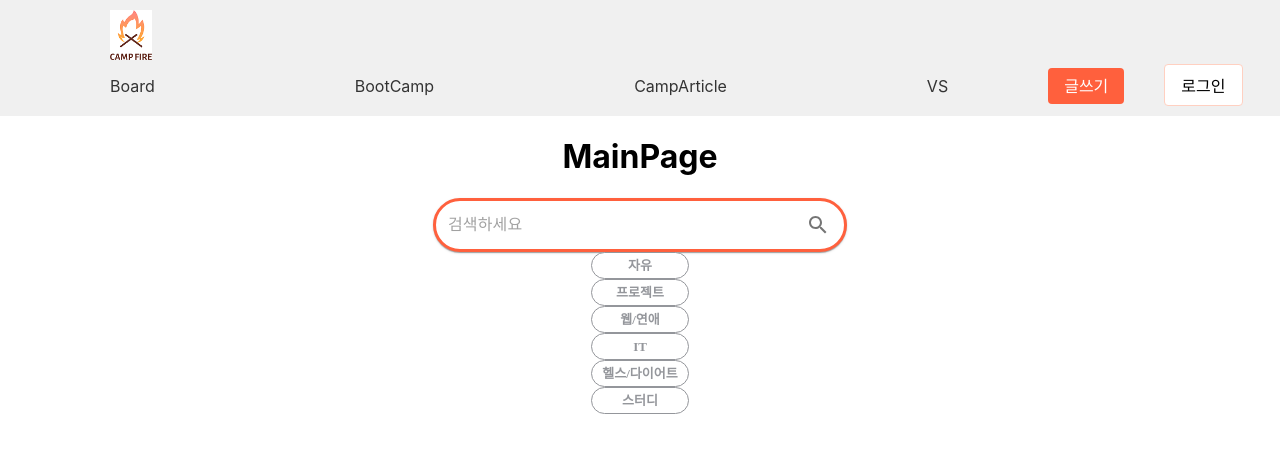
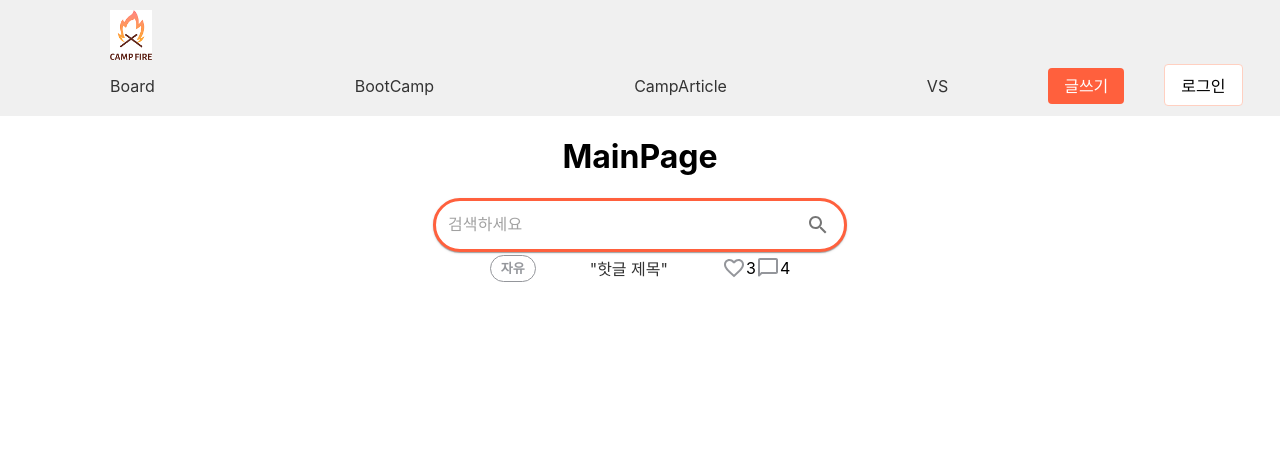
Before and after one commit to hehezune/BootCampFire-Front-end, a React (Create React App) app in the folder bootcampfire/: page / in a window 1280 px wide. Shown: the top 452 px of the page. Built offline with nearby package versions, Linux system fonts and the light colour scheme.

Commit message:
버튼 부 수정

```diff
--- a/bootcampfire/package.json
+++ b/bootcampfire/package.json
@@ -3,6 +3,8 @@
   "version": "0.1.0",
   "private": true,
   "dependencies": {
+    "@emotion/react": "^11.11.1",
+    "@emotion/styled": "^11.11.0",
     "@mui/icons-material": "^5.14.1",
     "@mui/material": "^5.14.1",
     "@mui/styled-engine-sc": "^5.12.0",
@@ -21,6 +23,7 @@
     "react-redux": "^8.1.1",
     "react-router-dom": "6",
     "react-scripts": "5.0.1",
+    "react-table": "^7.8.0",
     "redux": "^4.2.1",
     "sort-by": "^1.2.0",
     "styled-components": "^5.3.11",
--- a/bootcampfire/src/App.tsx
+++ b/bootcampfire/src/App.tsx
@@ -6,10 +6,13 @@ import BootCamp from './pages/BootCamp';
 import CampArticle from './pages/CampArticle';
 import VS from './pages/VS';
 import MainPage from './pages/MainPage/MainPage';
+import store from './store';
+import { Provider } from 'react-redux';
 
 export default function App() {
   return (
     <div>
+      <Provider store={store}>
         <nav>
           <Nav />
         </nav>
@@ -22,6 +25,7 @@ export default function App() {
             <Route path="/VS" element={<VS />} />
           </Routes>
         </main>
+      </Provider>
     </div>
   );
 }
--- a/bootcampfire/src/components/MainPage/HotBoard.tsx
+++ b/bootcampfire/src/components/MainPage/HotBoard.tsx
@@ -1,15 +1,61 @@
+import FavoriteBorderIcon from '@mui/icons-material/FavoriteBorder';
+import ChatBubbleOutlineRoundedIcon from '@mui/icons-material/ChatBubbleOutlineRounded';
 import styled from 'styled-components';
-import A2Container from '../Bootcamp/Tag_Styled';
+import A2 from '../Bootcamp/Tag';
+import HotContent from './HotContent';
+const Container = styled.div`
+  /* Add any styles for the container div */
+`;
+
+const Table = styled.table`
+  /* Add any styles for the table */
+`;
+
+const Row = styled.tr`
+  /* Add any styles for the table row */
+`;
+
+const Cell = styled.td`
+  /* Add any styles for the table cell */
+`;
+
+const IconWrapper = styled.div`
+  display: flex;
+  align-items: center;
+`;
+
+const StyledFavoriteBorderIcon = styled(FavoriteBorderIcon)`
+  color: #94969b;
+`;
+
+const StyledChatBubbleOutlineRoundedIcon = styled(ChatBubbleOutlineRoundedIcon)`
+  color: #94969b;
+`;
 
 export default function HotBoard() {
   return (
     <div>
-      <A2Container>{'자유'}</A2Container>
-      <A2Container>{'프로젝트'}</A2Container>
-      <A2Container>{'웹/연애'}</A2Container>
-      <A2Container>{'IT'}</A2Container>
-      <A2Container>{'헬스/다이어트'}</A2Container>
-      <A2Container>{'스터디'}</A2Container>
+      <Container>
+        <Table>
+          <tbody>
+            <Row>
+              <Cell>
+                <A2 text={'자유'} />
+              </Cell>
+              <Cell>
+                <HotContent link={'../../pages/MyPage/MyPage.tsx'} text={'핫글 제목'}>
+                  "핫글 제목"
+                </HotContent>
+              </Cell>
+              <Cell>
+                <IconWrapper>
+                  <StyledFavoriteBorderIcon /> 3 <StyledChatBubbleOutlineRoundedIcon /> 4
+                </IconWrapper>
+              </Cell>
+            </Row>
+          </tbody>
+        </Table>
+      </Container>
     </div>
   );
 }
--- /dev/null
+++ b/bootcampfire/src/components/MainPage/HotContent.tsx
@@ -0,0 +1,28 @@
+import { Link } from 'react-router-dom';
+import styled from 'styled-components';
+
+const HotContentContainer = styled(Link)`
+  margin: 0 50px; /* 여기에 간격을 조절할 수 있습니다 */
+  color: #333;
+  text-decoration: none;
+
+  &:hover {
+    text-decoration: underline;
+  }
+`;
+
+interface ContentProps {
+  text: string;
+  link: string;
+  children?: React.ReactNode; // Add 'children' prop to ContentProps
+}
+
+const HotContent: React.FC<ContentProps> = ({ text, link, children }) => {
+  return (
+    <div>
+      <HotContentContainer to={link}>{children || text}</HotContentContainer>
+    </div>
+  );
+};
+
+export default HotContent;
--- a/bootcampfire/src/pages/MainPage/MainPage.tsx
+++ b/bootcampfire/src/pages/MainPage/MainPage.tsx
@@ -13,7 +13,6 @@ export default function MainPage() {
     <div>
       <MainContainer>
         <h1>MainPage</h1>
-        {/* 기존의 SearchForm 대신에 CustomizedInputBase 컴포넌트를 사용합니다 */}
         <CustomizedInputBase />
         <HotBoard />
       </MainContainer>
```
Also changed, not shown: bootcampfire/src/components/MainPage/HotContent_Styled.tsx (added, +14 -0 lines), bootcampfire/src/components/MainPage/Ranking.tsx (added, +7 -0 lines), 1 other file (tests, documents, lock files or other folders). Lines whose indentation alone changed are shown as unchanged.
